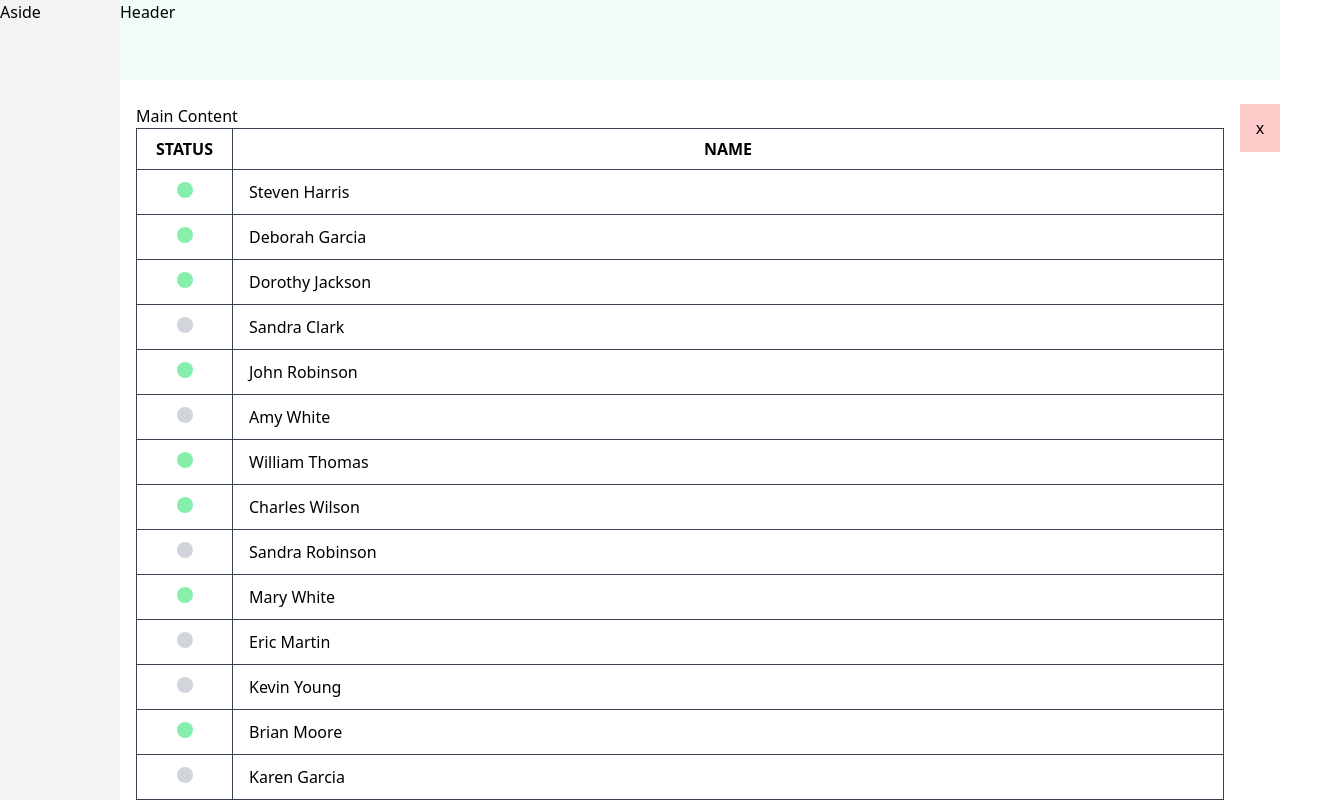
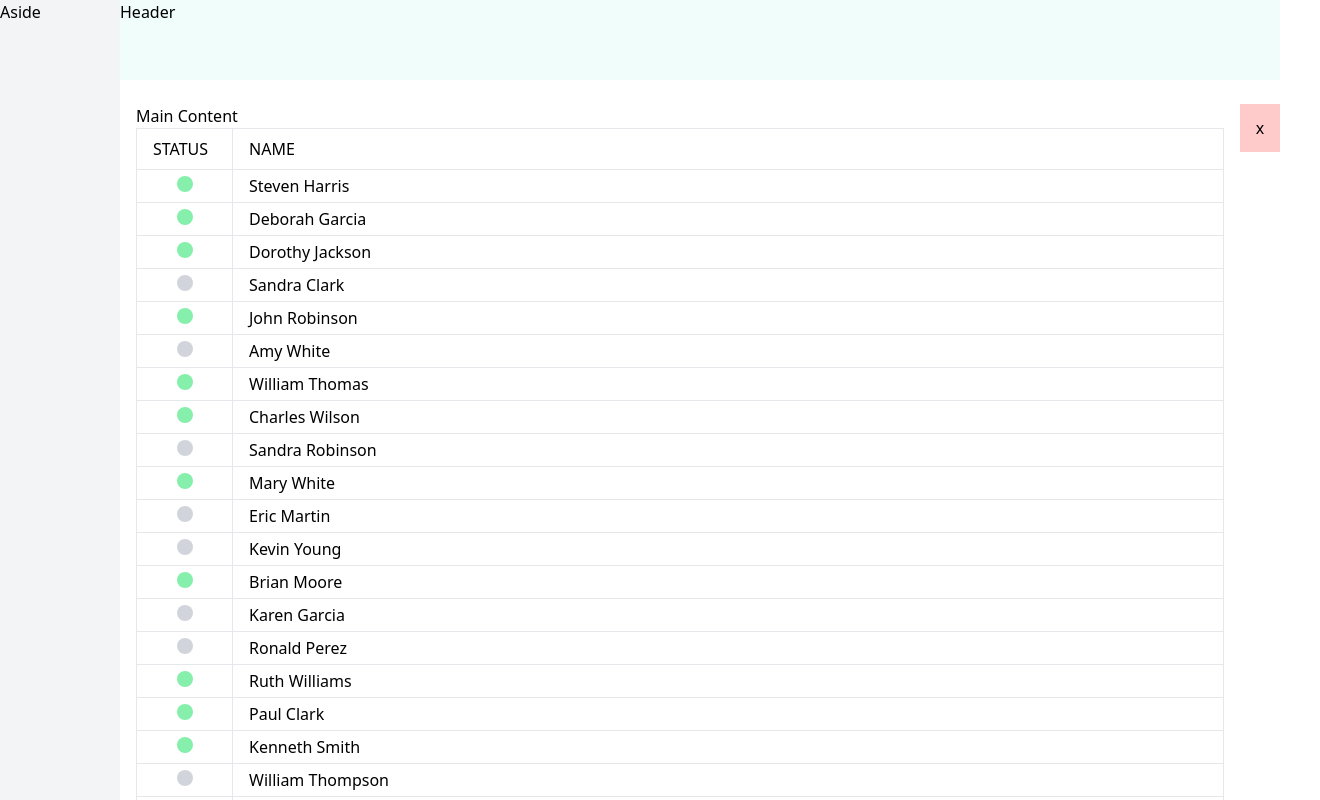
Before and after one commit to williamafil/amastek-prep, a React (Create React App) app: page / in a window 1280 px wide. Shown: the top 800 px of the page, 1320 px wide, since content can reach past the window. Built offline with nearby package versions, Linux system fonts and the light colour scheme; the HTML template or start-up script is replaced by a standard one.

Commit message:
Add features

```diff
--- a/src/components/Drawer.tsx
+++ b/src/components/Drawer.tsx
@@ -1,11 +1,17 @@
 import clsx from "clsx";
+import { Mock } from "../mock/mock";
 
+interface NewMock extends Mock {
+  id: number;
+}
 interface Props {
   isOpen: boolean;
   onToggle: () => void;
+  selectedItem: NewMock | null | undefined;
+  total: number;
 }
 
-const Drawer = ({ isOpen, onToggle }: Props) => {
+const Drawer = ({ isOpen, onToggle, selectedItem, total }: Props) => {
   return (
     <aside className={clsx("relative bg-slate-100")}>
       <div
@@ -18,15 +24,35 @@ const Drawer = ({ isOpen, onToggle }: Props) => {
       >
         x
       </div>
-      <h3
+
+      <div
         className={clsx(
-          "transition-all",
-          "overflow-hidden",
+          "relative",
+          "transition-all delay-500",
           !isOpen ? "w-0" : "w-[200px]",
         )}
       >
-        drawer
-      </h3>
+        <div
+          className={clsx(
+            "mt-2 p-2 transition-opacity duration-500 ease-out",
+            !isOpen ? " opacity-0" : " opacity-100 delay-1000",
+          )}
+        >
+          {/* <div className="absolute top-0 right-0 w-full h-full bg-green-100"> */}
+          {/* <div className=" transition-opacity"> */}
+          {!selectedItem && <p className="mt-2">目前資料量：{total}</p>}
+          {selectedItem && (
+            <div>
+              <h2>{selectedItem.name}</h2>
+              <div className="flex flex-col justify-center space-y-2">
+                {selectedItem.items.map((pic) => (
+                  <img src={pic} alt={selectedItem.name} />
+                ))}
+              </div>
+            </div>
+          )}
+        </div>
+      </div>
     </aside>
   );
 };
--- a/src/components/MainContent.tsx
+++ b/src/components/MainContent.tsx
@@ -2,50 +2,111 @@ import clsx from "clsx";
 import { useState } from "react";
 import { Mock } from "../mock/mock";
 import Drawer from "./Drawer";
+
+// TODO:
+// [X] 1. 加入 checkbox
+// [X] 1. disable checkbox if item.status is false
+// [X] 1. if checkbox is checked, bg of sibling element is altered
+// [X] 2. 加入 click event, 紀錄選取 id
+// [X] 2. 加入 double click event & open drawer
+// [X] 3. 如果 !item.status checkbox disabled
+// [X] 4. filter selected (id), return selected object
+// [X] 5. if !selected, show mockData.length
 
 interface Props {
   mockData: Mock[];
 }
 
 const MainContent = ({ mockData }: Props) => {
+  const newMockData = mockData.map((item, idx) => {
+    return { id: idx, ...item };
+  });
+
   const [isOpen, setIsOpen] = useState<boolean>(false);
-  console.log("mockData :>> ", mockData);
+  const [selected, setSelected] = useState<string | null>(null);
 
   const toggleDrawerHandler = () => {
     setIsOpen((prev) => !prev);
   };
 
+  const selectHandler = (e: React.MouseEvent<HTMLInputElement>) => {
+    setSelected((e.target as Element).id); // SOLVE: Property 'id' does not exist on type 'EventTarget'.
+  };
+
+  const onDoubleClickHandler = (e: React.MouseEvent<HTMLLabelElement>) => {
+    console.log("點擊兩次: ", e.target);
+
+    if (!selected) return;
+    if (!isOpen) setIsOpen(true);
+  };
+
+  const selectedItem = selected
+    ? newMockData.find((item) => item.id === Number(selected))
+    : null;
+
   return (
     <div className="flex">
       <section className={clsx("flex-1", "mr-10 px-4 py-6")}>
         <h2>Main Content</h2>
-        <table className="w-full border">
-          <thead>
-            <tr>
-              <th className="py-2 w-24 border border-gray-700">STATUS</th>
-              <th className="py-2 border border-gray-700">NAME</th>
-            </tr>
-          </thead>
-          <tbody>
-            {mockData.map((item) => (
-              <tr>
-                <td className="py-2.5 text-center border border-gray-700">
+
+        <div>
+          {/* THEAD */}
+          <section className="w-full border flex">
+            <div className="w-24 px-4 py-2 border-r">STATUS</div>
+            <div className="px-4 py-2 flex-1">NAME</div>
+          </section>
+          {/* TBODY */}
+          {newMockData.map((item) => (
+            <div key={item.id}>
+              <label
+                htmlFor={item.id.toString()}
+                onDoubleClick={item.status ? onDoubleClickHandler : () => {}}
+              >
+                <input
+                  name="users"
+                  id={item.id.toString()}
+                  title="users"
+                  type="radio"
+                  className="sr-only peer"
+                  disabled={!item.status}
+                  onClick={selectHandler}
+                />
+                <section
+                  className={clsx(
+                    "w-full border-l border-r border-b flex",
+                    "peer-checked:bg-gray-100",
+                  )}
+                >
+                  <div
+                    data-id={item.id.toString()}
+                    className="w-24 px-4 py-1 border-r text-center"
+                  >
                     <div
                       className={clsx(
                         "inline-block w-4 h-4 rounded-full",
                         item.status ? "bg-green-300" : "bg-gray-300",
                       )}
                     />
-                </td>
-                <td className="px-4 py-2 border border-gray-700">
+                  </div>
+                  <div
+                    data-id={item.id.toString()}
+                    className="px-4 py-1 flex-1"
+                  >
                     {item.name}
-                </td>
-              </tr>
+                  </div>
+                </section>
+              </label>
+            </div>
           ))}
-          </tbody>
-        </table>
+        </div>
       </section>
-      <Drawer isOpen={isOpen} onToggle={toggleDrawerHandler} />
+
+      <Drawer
+        isOpen={isOpen}
+        onToggle={toggleDrawerHandler}
+        selectedItem={selectedItem}
+        total={newMockData.length}
+      />
     </div>
   );
 };
```
Lines whose indentation alone changed are shown as unchanged.
